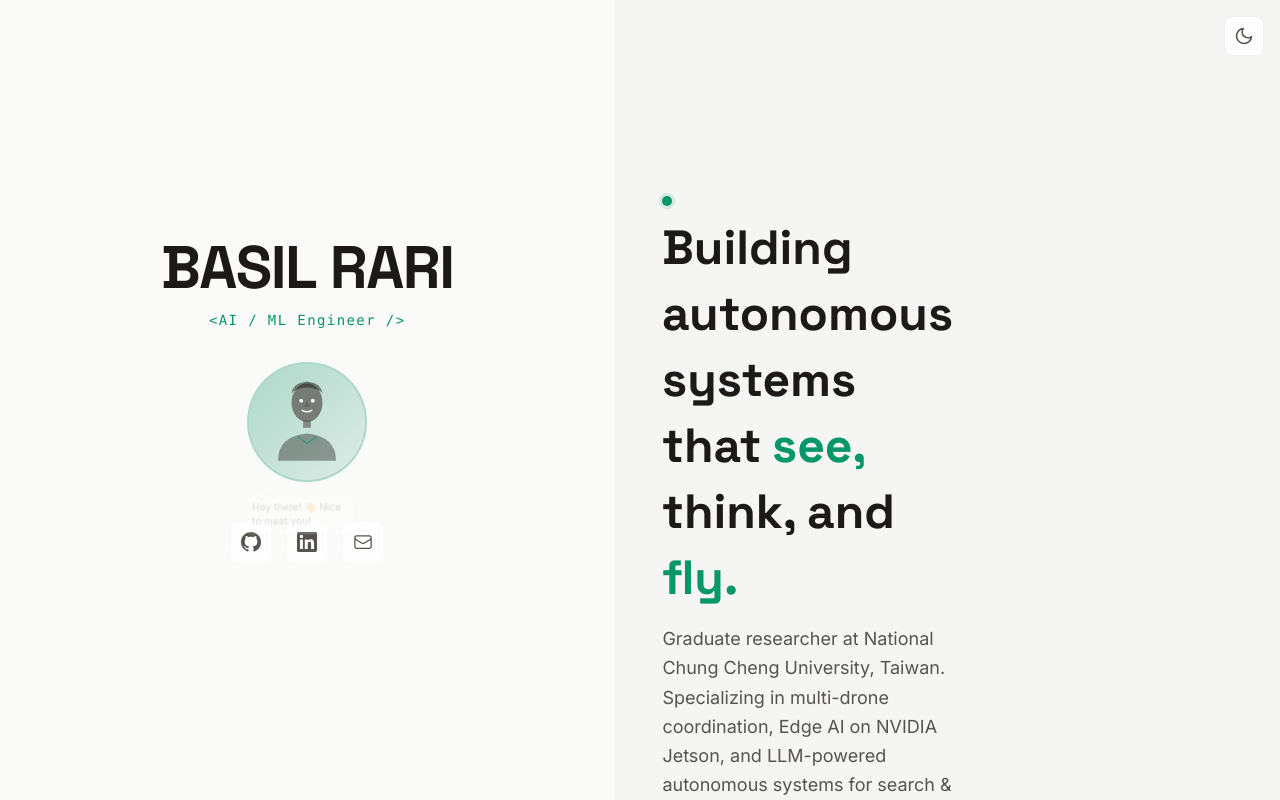
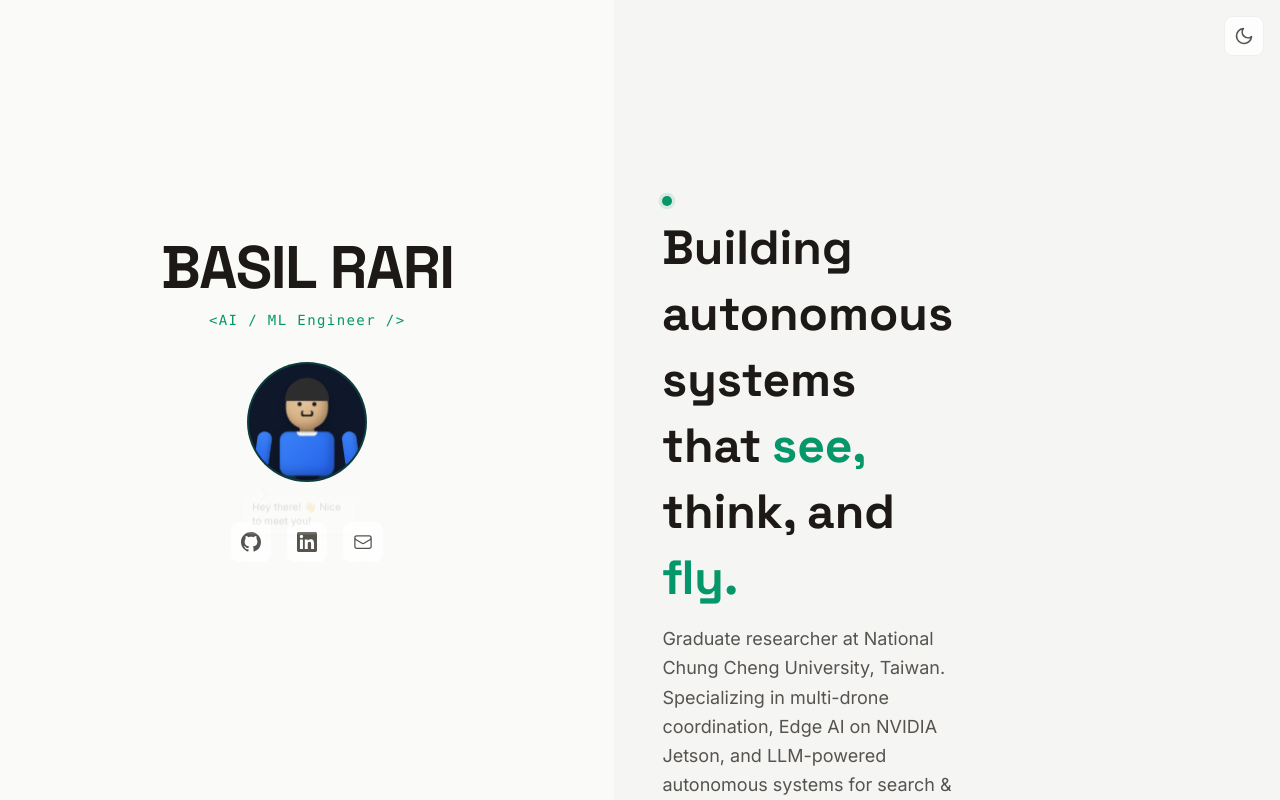
Before and after one commit to basilrari/portfolio, a Next.js app: page / in a window 1280 px wide. Shown: the top 800 px of the page. Built offline with nearby package versions, Linux system fonts and the light colour scheme.

Commit message:
feat: 3D CSS human avatar with mouse-follow tilt
- CSS 3D transforms for lightweight 3D effect (no WebGL needed)
- Human bust portrait with head, body, arms, legs
- Blue shirt, dark hair, skin tones
- Perspective tilt follows mouse cursor
- Removed Three.js dependency from GuideAvatar

```diff
--- a/src/components/GuideAvatar/GuideAvatar.tsx
+++ b/src/components/GuideAvatar/GuideAvatar.tsx
@@ -45,7 +45,6 @@ export default function GuideAvatar() {
   const [mousePos, setMousePos] = useState({ x: 0, y: 0 });
   const { currentMessage, bubbleVisible } = useSectionTracker();
 
-  // Track mouse for avatar tilt
   useEffect(() => {
     const handleMouseMove = (e: MouseEvent) => {
       setMousePos({
@@ -60,47 +59,201 @@ export default function GuideAvatar() {
   return (
     <div className="relative flex-shrink-0">
       <motion.div
-        className="rounded-full overflow-hidden border-2 backdrop-blur-sm flex items-center justify-center"
+        className="rounded-full overflow-hidden border-2 backdrop-blur-sm"
         style={{
           width: 120,
           height: 120,
           borderColor: 'var(--border-accent)',
-          backgroundColor: 'var(--bg-secondary)',
+          backgroundColor: '#0f172a',
+          perspective: '600px',
         }}
         animate={{
-          rotateX: mousePos.y * -5,
-          rotateY: mousePos.x * 5,
+          rotateX: mousePos.y * -8,
+          rotateY: mousePos.x * 8,
         }}
         transition={{ duration: 0.3, ease: 'easeOut' }}
       >
-        {/* Professional illustrated avatar */}
-        <svg viewBox="0 0 120 120" className="w-full h-full" xmlns="http://www.w3.org/2000/svg">
-          <defs>
-            <linearGradient id="avatarGrad" x1="0%" y1="0%" x2="100%" y2="100%">
-              <stop offset="0%" style={{stopColor: 'var(--text-accent)', stopOpacity: '0.3'}} />
-              <stop offset="100%" style={{stopColor: 'var(--text-accent)', stopOpacity: '0.1'}} />
-            </linearGradient>
-          </defs>
-          {/* Background */}
-          <rect width="120" height="120" fill="url(#avatarGrad)" />
-          {/* Head - more realistic proportions */}
-          <ellipse cx="60" cy="40" rx="16" ry="20" fill="var(--text-secondary)" opacity="0.7" />
+        {/* 3D Human Avatar using CSS */}
+        <div
+          className="w-full h-full relative"
+          style={{
+            transformStyle: 'preserve-3d',
+            transform: 'translateZ(20px)',
+          }}
+        >
+          {/* Head */}
+          <div
+            className="absolute rounded-full"
+            style={{
+              width: 40,
+              height: 44,
+              left: '50%',
+              top: '18%',
+              transform: 'translateX(-50%) translateZ(10px)',
+              background: 'radial-gradient(circle at 40% 35%, #e8c9a0, #c49a6c)',
+              boxShadow: 'inset -3px -3px 6px rgba(0,0,0,0.2), 0 2px 8px rgba(0,0,0,0.3)',
+            }}
+          >
+            {/* Eyes */}
+            <div
+              className="absolute rounded-full"
+              style={{ width: 4, height: 4, left: '28%', top: '42%', background: '#1a1a1a' }}
+            />
+            <div
+              className="absolute rounded-full"
+              style={{ width: 4, height: 4, left: '62%', top: '42%', background: '#1a1a1a' }}
+            />
+            {/* Smile */}
+            <div
+              className="absolute rounded-full"
+              style={{
+                width: 12,
+                height: 6,
+                left: '50%',
+                top: '60%',
+                transform: 'translateX(-50%)',
+                border: '2px solid #1a1a1a',
+                borderTopWidth: 0,
+                borderBottomWidth: 2,
+              }}
+            />
+          </div>
+
           {/* Hair */}
-          <path d="M44 32 Q44 20 60 18 Q76 20 76 32 Q76 26 60 24 Q44 26 44 32" fill="var(--text-primary)" opacity="0.5" />
-          {/* Eyes */}
-          <circle cx="54" cy="38" r="2" fill="var(--bg-secondary)" />
-          <circle cx="66" cy="38" r="2" fill="var(--bg-secondary)" />
-          {/* Nose */}
-          <path d="M60 38 L58 44 L62 44 Z" fill="var(--text-primary)" opacity="0.3" />
-          {/* Mouth */}
-          <path d="M55 48 Q60 51 65 48" stroke="var(--bg-secondary)" strokeWidth="1.5" strokeLinecap="round" fill="none" />
+          <div
+            className="absolute rounded-t-full"
+            style={{
+              width: 42,
+              height: 22,
+              left: '50%',
+              top: '14%',
+              transform: 'translateX(-50%) translateZ(11px)',
+              background: '#2d2d2d',
+            }}
+          />
+
           {/* Neck */}
-          <rect x="56" y="58" width="8" height="8" fill="var(--text-secondary)" opacity="0.6" />
-          {/* Shoulders / Body */}
-          <path d="M30 100 Q30 75 60 72 Q90 75 90 100" fill="var(--text-primary)" opacity="0.4" />
-          {/* Collar */}
-          <path d="M50 75 L60 82 L70 75" stroke="var(--text-accent)" strokeWidth="1.5" fill="none" opacity="0.6" />
-        </svg>
+          <div
+            className="absolute"
+            style={{
+              width: 14,
+              height: 10,
+              left: '50%',
+              top: '52%',
+              transform: 'translateX(-50%) translateZ(5px)',
+              background: '#c49a6c',
+              boxShadow: 'inset -2px -2px 4px rgba(0,0,0,0.15)',
+            }}
+          />
+
+          {/* Torso */}
+          <div
+            className="absolute rounded-lg"
+            style={{
+              width: 52,
+              height: 42,
+              left: '50%',
+              top: '58%',
+              transform: 'translateX(-50%) translateZ(8px)',
+              background: 'linear-gradient(135deg, #3b82f6, #2563eb)',
+              boxShadow: 'inset -4px -4px 8px rgba(0,0,0,0.2), 0 4px 12px rgba(0,0,0,0.3)',
+            }}
+          >
+            {/* Collar */}
+            <div
+              className="absolute"
+              style={{
+                width: 20,
+                height: 4,
+                left: '50%',
+                top: '0%',
+                transform: 'translateX(-50%)',
+                background: '#ffffff',
+                borderRadius: '0 0 4px 4px',
+              }}
+            />
+          </div>
+
+          {/* Left Arm */}
+          <div
+            className="absolute rounded-lg"
+            style={{
+              width: 14,
+              height: 36,
+              left: '8%',
+              top: '58%',
+              transform: 'translateZ(6px) rotate(8deg)',
+              background: 'linear-gradient(180deg, #3b82f6, #2563eb)',
+              boxShadow: 'inset -2px -2px 4px rgba(0,0,0,0.2)',
+            }}
+          />
+          {/* Left Hand */}
+          <div
+            className="absolute rounded-full"
+            style={{
+              width: 10,
+              height: 10,
+              left: '10%',
+              top: '86%',
+              transform: 'translateZ(7px)',
+              background: '#c49a6c',
+            }}
+          />
+
+          {/* Right Arm */}
+          <div
+            className="absolute rounded-lg"
+            style={{
+              width: 14,
+              height: 36,
+              right: '8%',
+              top: '58%',
+              transform: 'translateZ(6px) rotate(-8deg)',
+              background: 'linear-gradient(180deg, #3b82f6, #2563eb)',
+              boxShadow: 'inset -2px -2px 4px rgba(0,0,0,0.2)',
+            }}
+          />
+          {/* Right Hand */}
+          <div
+            className="absolute rounded-full"
+            style={{
+              width: 10,
+              height: 10,
+              right: '10%',
+              top: '86%',
+              transform: 'translateZ(7px)',
+              background: '#c49a6c',
+            }}
+          />
+
+          {/* Left Leg */}
+          <div
+            className="absolute rounded-lg"
+            style={{
+              width: 16,
+              height: 28,
+              left: '28%',
+              top: '92%',
+              transform: 'translateZ(6px)',
+              background: 'linear-gradient(180deg, #1e3a5f, #162d4a)',
+              boxShadow: 'inset -2px -2px 4px rgba(0,0,0,0.2)',
+            }}
+          />
+
+          {/* Right Leg */}
+          <div
+            className="absolute rounded-lg"
+            style={{
+              width: 16,
+              height: 28,
+              right: '28%',
+              top: '92%',
+              transform: 'translateZ(6px)',
+              background: 'linear-gradient(180deg, #1e3a5f, #162d4a)',
+              boxShadow: 'inset -2px -2px 4px rgba(0,0,0,0.2)',
+            }}
+          />
+        </div>
       </motion.div>
       <SpeechBubble message={currentMessage} visible={bubbleVisible} />
     </div>
```
